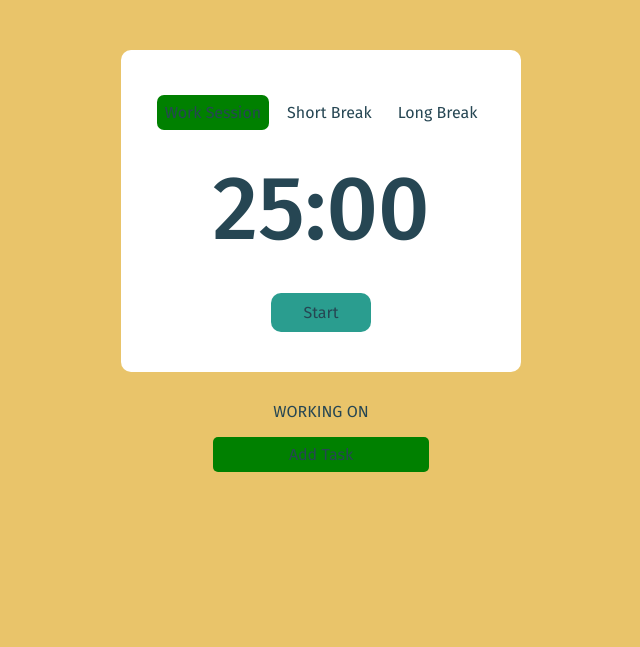
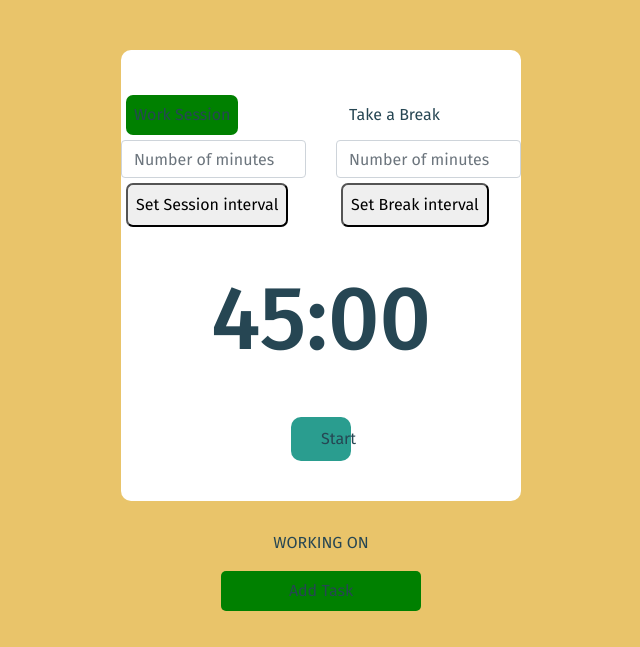
Before and after one commit to ngetichnicholas/Pomodoro-Timer, a Python web app: template app/templates/index.html in a window 1280 px wide. Shown: the top 647 px of the page, without its empty margins (319-959 px from the left). Run offline with Jinja, Linux system fonts and the light colour scheme; the template is opened without the code that fills it, so the values that code supplies are empty; some libraries are stand-ins or nearby versions.

Commit message:
Add interval setting for session and break timer

```diff
--- a/app/static/js/script.js
+++ b/app/static/js/script.js
@@ -3,6 +3,8 @@
 const shortBreakBtn = document.getElementById('short-break-btn')
 const longBreakBtn = document.getElementById('long-break-btn')
 const startBtn = document.getElementById('start-btn')
+const setSession = document.getElementById('setSessionInterval')
+const setBreak = document.getElementById('setBreakInterval')
 const countdownTimer = document.getElementById('countdown')
 const addTaskBtn = document.getElementById('add-task-btn')
 const addTaskForm = document.getElementById('task-form')
@@ -15,7 +17,7 @@
 const selectedTask = document.getElementById('selected-task')
 const audio = document.getElementById('audio')
 let tasks = []
-let minutes = 25
+let minutes = 45
 let seconds = 60
 let pause = true
 let pomodoro = "pomodoro"
@@ -38,18 +40,16 @@
   e.target.classList.add('selected')
 
   // set timer
-  if (e.target.matches('#pomodoro-btn')) {
-    countdownTimer.innerHTML = '25:00'
+  if (e.target.matches('#setSessionInterval')) {
+    workTime = document.getElementById("workTime").value
+    countdownTimer.innerHTML = workTime+':00'
     pomodoro = "pomodoro"
-    minutes = 25
-  } else if (e.target.matches('#short-break-btn')) {
-    countdownTimer.innerHTML = '05:00'
+    minutes = workTime
+  } else if (e.target.matches('#setBreakInterval')) {
+    breakTime = document.getElementById("breakTime").value
+    countdownTimer.innerHTML = breakTime+':00'
     pomodoro = "short break"
-    minutes = 5
-  } else if (e.target.matches('#long-break-btn')) {
-    countdownTimer.innerHTML = '15:00'
-    pomodoro = "long break"
-    minutes = 15
+    minutes = breakTime
   }
 })
 
@@ -197,8 +197,8 @@
   // if current round is a break, set for pomodoro
   if (pomodoro === "short break" || pomodoro === "long break") {
     pomodoro = "pomodoro"
-    countdownTimer.innerHTML = '25:00'
-    minutes = 25
+    countdownTimer.innerHTML = '45:00'
+    minutes = 45
     pomodoroBtn.classList.add('selected')
     return
   }
@@ -212,12 +212,6 @@
     countdownTimer.innerHTML = '05:00'
     minutes = 5
     shortBreakBtn.classList.add('selected')
-  } else if (pomodoro === "pomodoro" && pomodorosCompleted === 4) {
-    pomodorosCompleted = 0
-    pomodoro = "long break"
-    countdownTimer.innerHTML = '15:00'
-    minutes = 15
-    longBreakBtn.classList.add('selected')
   }
 
   // if a task has been selected
--- a/app/templates/base.html
+++ b/app/templates/base.html
@@ -4,14 +4,14 @@
   <title>Pomodoro Timer</title>
   <meta charset="utf-8">
   <meta name="viewport" content="width=device-width, initial-scale=1">
+  <link rel="stylesheet" href="https://stackpath.bootstrapcdn.com/bootstrap/4.3.1/css/bootstrap.min.css" integrity="sha384-ggOyR0iXCbMQv3Xipma34MD+dH/1fQ784/j6cY/iJTQUOhcWr7x9JvoRxT2MZw1T" crossorigin="anonymous">
   <link rel="stylesheet" href="../static/css/index.css">
-  <script src="https://ajax.googleapis.com/ajax/libs/jquery/3.2.1/jquery.min.js"></script>
-  <script src="https://maxcdn.bootstrapcdn.com/bootstrap/3.3.7/js/bootstrap.min.js"></script>
-
 {% block content %}
 
 
 {% endblock %}
+<script src="https://code.jquery.com/jquery-3.3.1.slim.min.js" integrity="sha384-q8i/X+965DzO0rT7abK41JStQIAqVgRVzpbzo5smXKp4YfRvH+8abtTE1Pi6jizo" crossorigin="anonymous"></script>
+<script src="https://stackpath.bootstrapcdn.com/bootstrap/4.3.1/js/bootstrap.min.js" integrity="sha384-JjSmVgyd0p3pXB1rRibZUAYoIIy6OrQ6VrjIEaFf/nJGzIxFDsf4x0xIM+B07jRM" crossorigin="anonymous"></script>
 <script src="../static/js/script.js"></script>
 
 </body>
--- a/app/templates/index.html
+++ b/app/templates/index.html
@@ -6,12 +6,19 @@
 </audio>
 
 <div id="timer">
-  <div class="buttons">
-    <div class="button selected" id="pomodoro-btn">Work Session</div>
-    <div class="button" id="short-break-btn">Short Break</div>
-    <div class="button" id="long-break-btn">Long Break</div>
+  <div class="row">
+    <div class="col-md-6">
+      <div class="button selected" id="pomodoro-btn">Work Session</div>
+      <input placeholder="Number of minutes" min="1" max="60" type="number" id="workTime" class="form-control">
+      <button id="setSessionInterval" class="button">Set Session interval</button>
+    </div>
+    <div class="col-md-6">
+      <div class="button" id="short-break-btn">Take a Break</div>
+      <input placeholder="Number of minutes" min="5" max="10" type="number" id="breakTime" class="form-control">
+      <button id="setBreakInterval" class="button">Set Break interval</button>
+    </div>
   </div>
-  <div id="countdown">25:00</div>
+  <div id="countdown">45:00</div>
   <div id="start-btn">Start</div>
 </div>
 
```
